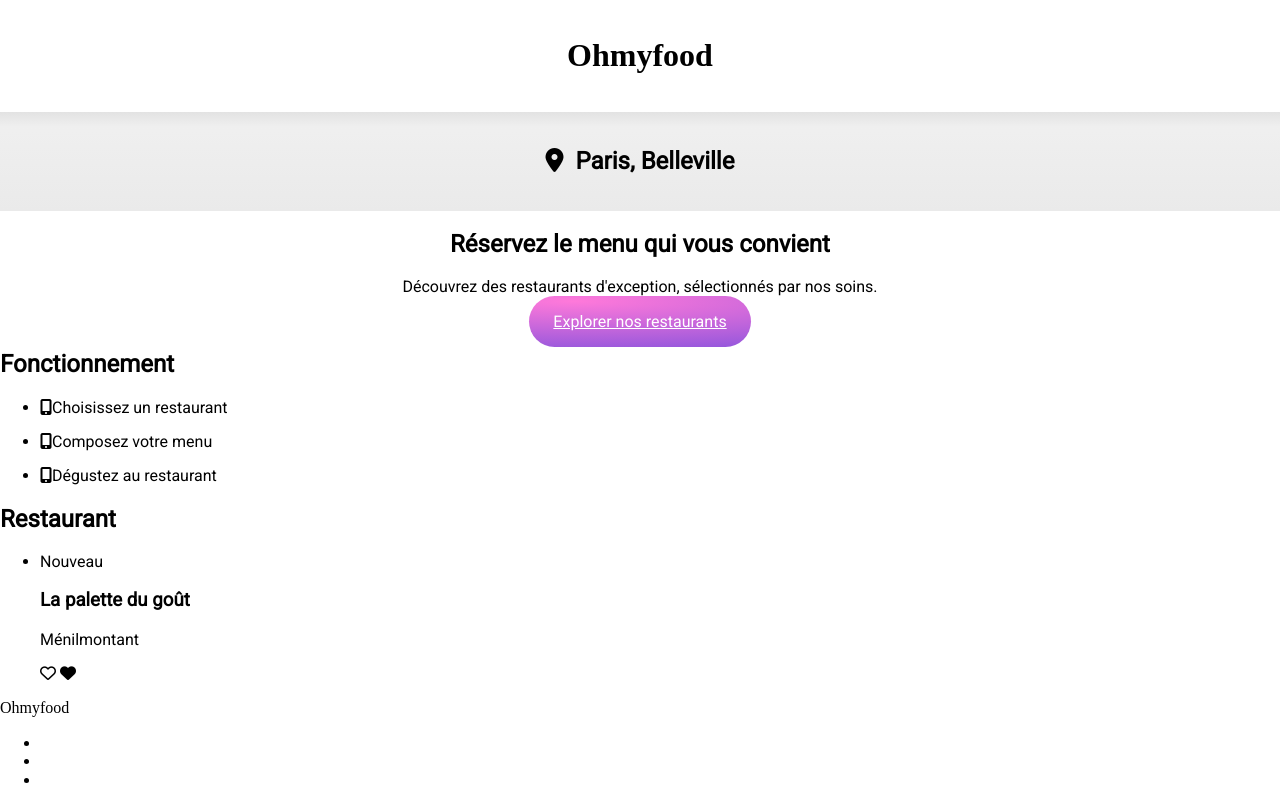
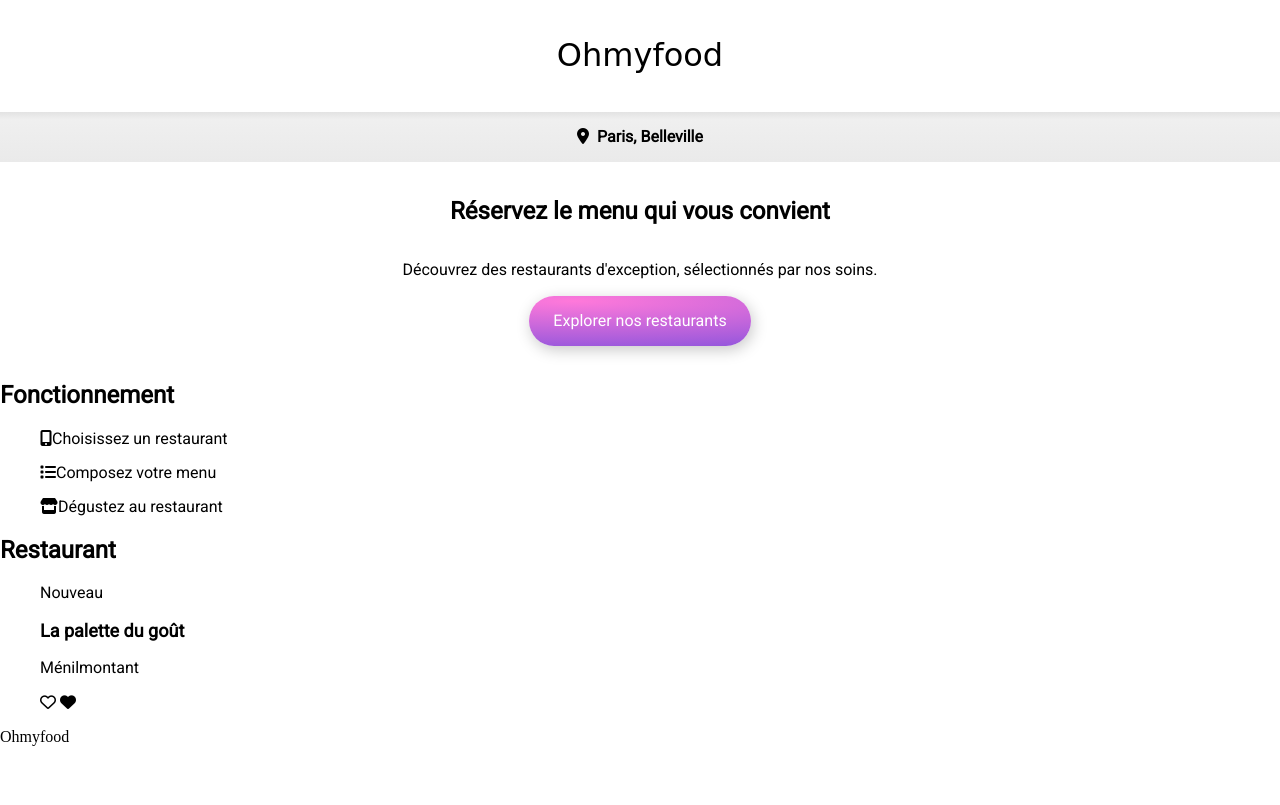
Before and after one commit to Adman59/Ohmyfood, a website: page index.html in a window 1280 px wide. Drawn offline with Linux system fonts and the light colour scheme; a web font is replaced by a local one.

Commit message:
Découpage et organisation du sass
J'ai créée un fichier typography.scss pour mettre toutes mes règles typographiques (h1,h2,h3,p,...)

```diff
--- a/assets/sass/components/btn.scss
+++ b/assets/sass/components/btn.scss
@@ -1,8 +1,9 @@
 .btn {
-
+    text-decoration: none;
     padding: 1em 1.5em;
     color: $txt-fond-sombre;
     transition: 250ms;
+    @include shadow;
 
     &--gradient {
         background-image: radial-gradient(100% 50% at 20% 10%,
--- /dev/null
+++ b/assets/sass/components/steps.scss
@@ -0,0 +1,5 @@
+#sectionSteps {
+    & ul {
+        display: flex;
+    }
+}
--- /dev/null
+++ b/assets/sass/components/typography.scss
@@ -0,0 +1,32 @@
+main {
+    font-size: $txt-font-size;
+    font-family: $font-primary;
+}
+
+h1, h2, h3 {
+    color: $txt-fond-clair;
+    font-weight: $font-bold;
+    font-family: $font-primary;
+}
+
+h1 {
+    font-size: $h1-font-size;
+    &.Logo {
+        font-family: $font-secondary;
+        font-weight: $font-regular;
+    }
+}
+
+h2 {
+    font-size: $h2-font-size;
+}
+
+h3 {
+    font-size: $h3-font-size;
+}
+
+ul {
+    li {
+        list-style-type: none;
+    }
+}
--- a/assets/sass/import.scss
+++ b/assets/sass/import.scss
@@ -6,7 +6,9 @@
 @import "./utils/mixins";
 @import "./utils/placeholders";
 
-@import "./components/btn";
+@import "./components/btn.scss";
+@import "./components/typography.scss";
+@import "./components/steps.scss";
 /* Import des views */
 
 @import "./layouts/header.scss";
--- a/assets/sass/layouts/header.scss
+++ b/assets/sass/layouts/header.scss
@@ -2,8 +2,4 @@
 header{
     @extend %grid-center;
     padding: 1em;
-    & .logo{
-        font-size: 2rem;
-        font-family: 'Shrikhand', cursive;
-    }
 }
--- a/assets/sass/layouts/main.scss
+++ b/assets/sass/layouts/main.scss
@@ -1,22 +1,28 @@
 /* Début Main */
 main{
-    font-family: 'Roboto', sans-serif;
 
     & #SectionLocalisation{
         @extend %grid-center;
-        padding: 1em;
+        padding: 0;
         background: #eaeaea;
         background: linear-gradient(180deg,
             rgba(173, 173, 173, .35) 0%,
             rgba(234, 234, 234, .75) 15%,
             rgba(234, 234, 234, 1) 100%);
 
-        & i {
-            padding: 0 0.5em 0 0;
+        & p {
+            font-weight: 600;
+
+            & i {
+                padding: 0 0.5em 0 0;
+            }
         }
+
     }
 
     #SectionIntro {
+        @extend %grid-center;
+        padding: 1em;
         text-align: center;
     }
 
--- a/assets/sass/utils/_variables.scss
+++ b/assets/sass/utils/_variables.scss
@@ -12,3 +12,16 @@ $gris-clair: #e2e2e2;
 $txt-fond-clair: #000000;
 $txt-fond-sombre: #ffffff;
 $txt-fond-vert: #008766;
+
+$h1-font-size: 2rem;
+$h2-font-size: 1.5rem;
+$h3-font-size: 1.125rem;
+
+$txt-font-size: 1rem;
+
+$font-primary: 'Roboto', sans-serif;
+$font-secondary: 'Shrikhand', cursive;
+
+//Fonts weight
+$font-regular: 400;
+$font-bold: 700;
--- a/assets/sass/utils/mixins.scss
+++ b/assets/sass/utils/mixins.scss
@@ -0,0 +1,4 @@
+/* Ombre des boutons et des cards */
+@mixin shadow {
+    box-shadow: 2px 4px 15px darken($gris-clair, 10%);
+  }
--- a/index.html
+++ b/index.html
@@ -20,7 +20,7 @@
     <main>
 
         <section id="SectionLocalisation">
-            <h2><i class="fas fa-map-marker-alt"></i>Paris, Belleville</h2>
+            <p><i class="fas fa-map-marker-alt"></i>Paris, Belleville</p>
         </section>
 
         <section id="SectionIntro">
@@ -30,20 +30,20 @@
 
         </section>
 
-        <div id="SectionFonctionnement">
+        <section id="SectionSteps">
             <h2>Fonctionnement</h2>
             <ul>
                 <li>
                     <p><i class="fas fa-mobile-alt"></i>Choisissez un restaurant</p>
                 </li>
                 <li>
-                    <p><i class="fas fa-mobile-alt"></i>Composez votre menu</p>
+                    <p><i class="fa-solid fa-list"></i>Composez votre menu</p>
                 </li>
                 <li>
-                    <p><i class="fas fa-mobile-alt"></i>Dégustez au restaurant</p>
+                    <p><i class="fa-solid fa-store"></i>Dégustez au restaurant</p>
                 </li>
             </ul>
-        </div>
+        </section>
 
         <article>
             <h2>Restaurant</h2>
```
Also changed, not shown: assets/css/index.css.
